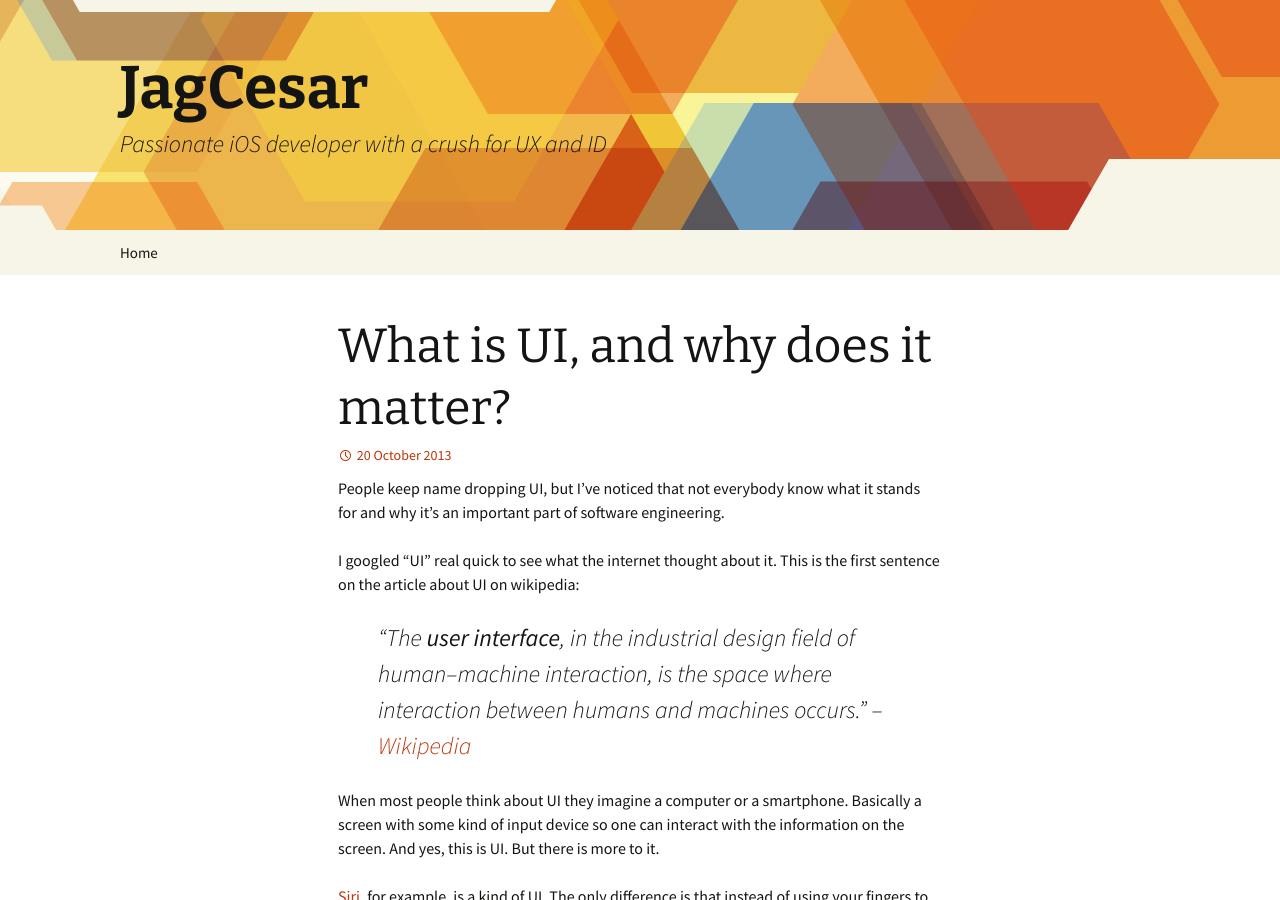
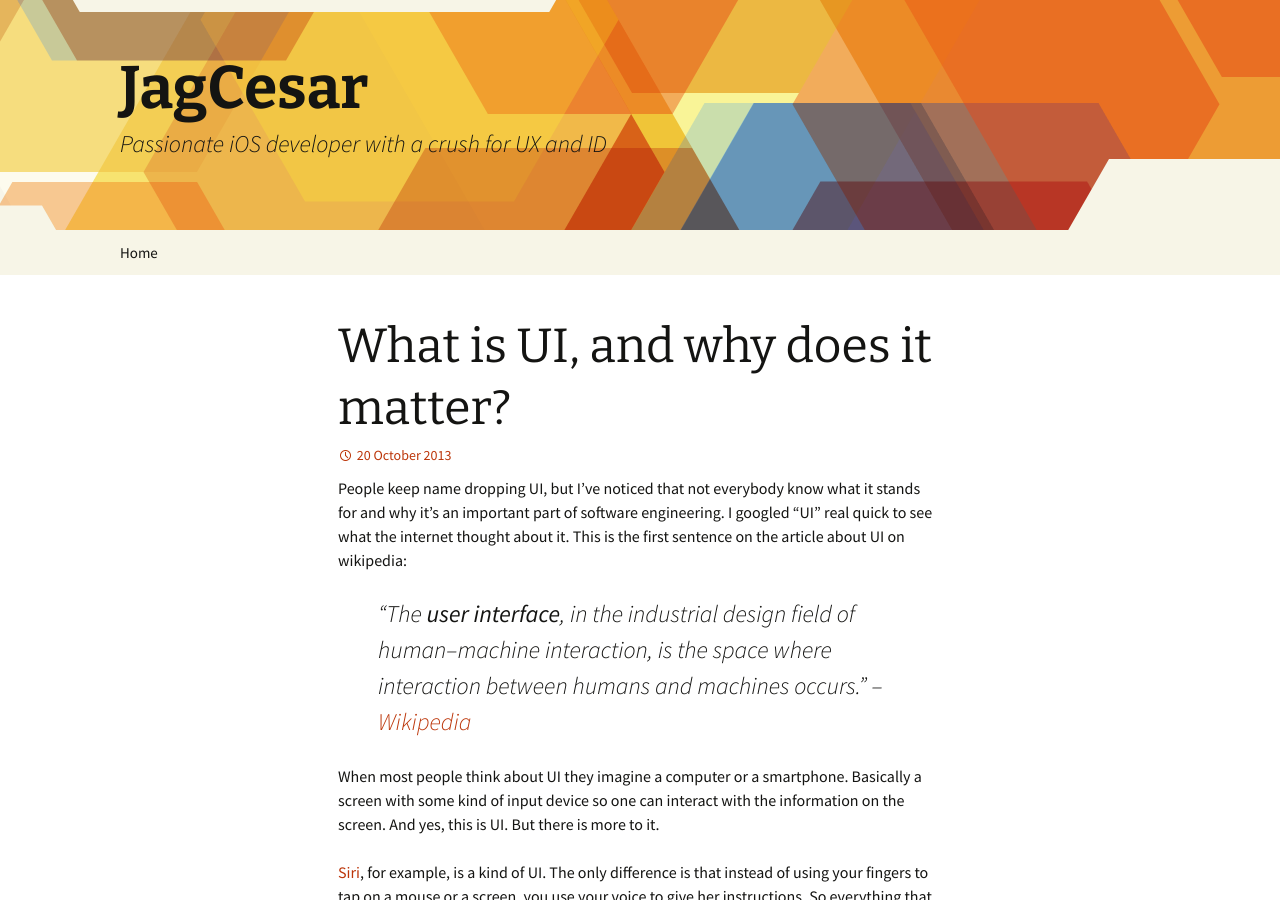
Before and after one commit to JagCesar/jagcesar.github.io, a Jekyll site: the page built from _posts/2013-10-20-what-is-ui-and-why-does-it-matter.md, in a window 1280 px wide and 900 px high. Built offline with Jekyll 4.4.1, drawn with Linux system fonts in a browser that asks for light colours; nearby versions of some CDN libraries.

Commit message:
Added three ... after excerpt

```diff
--- a/_posts/2013-10-20-what-is-ui-and-why-does-it-matter.md
+++ b/_posts/2013-10-20-what-is-ui-and-why-does-it-matter.md
@@ -14,9 +14,7 @@
 - ux
 ---
 
-People keep name dropping UI, but I’ve noticed that not everybody know what it stands for and why it’s an important part of software engineering.
-
-I googled “UI” real quick to see what the internet thought about it. This is the first sentence on the article about UI on wikipedia:
+People keep name dropping UI, but I’ve noticed that not everybody know what it stands for and why it’s an important part of software engineering. I googled “UI” real quick to see what the internet thought about it. This is the first sentence on the article about UI on wikipedia:
 
 > “The **user interface**, in the industrial design field of human–machine interaction, is the space where interaction between humans and machines occurs.” – [Wikipedia](http://en.wikipedia.org/wiki/User_interface)
 
--- a/index.html
+++ b/index.html
@@ -33,7 +33,7 @@
 	</header><!-- .entry-header -->
 
 		<div class="entry-content">
-		{{ post.excerpt }}
+		{{ post.excerpt }}…
 			</div><!-- .entry-content -->
 
 	<footer class="entry-meta">
```
